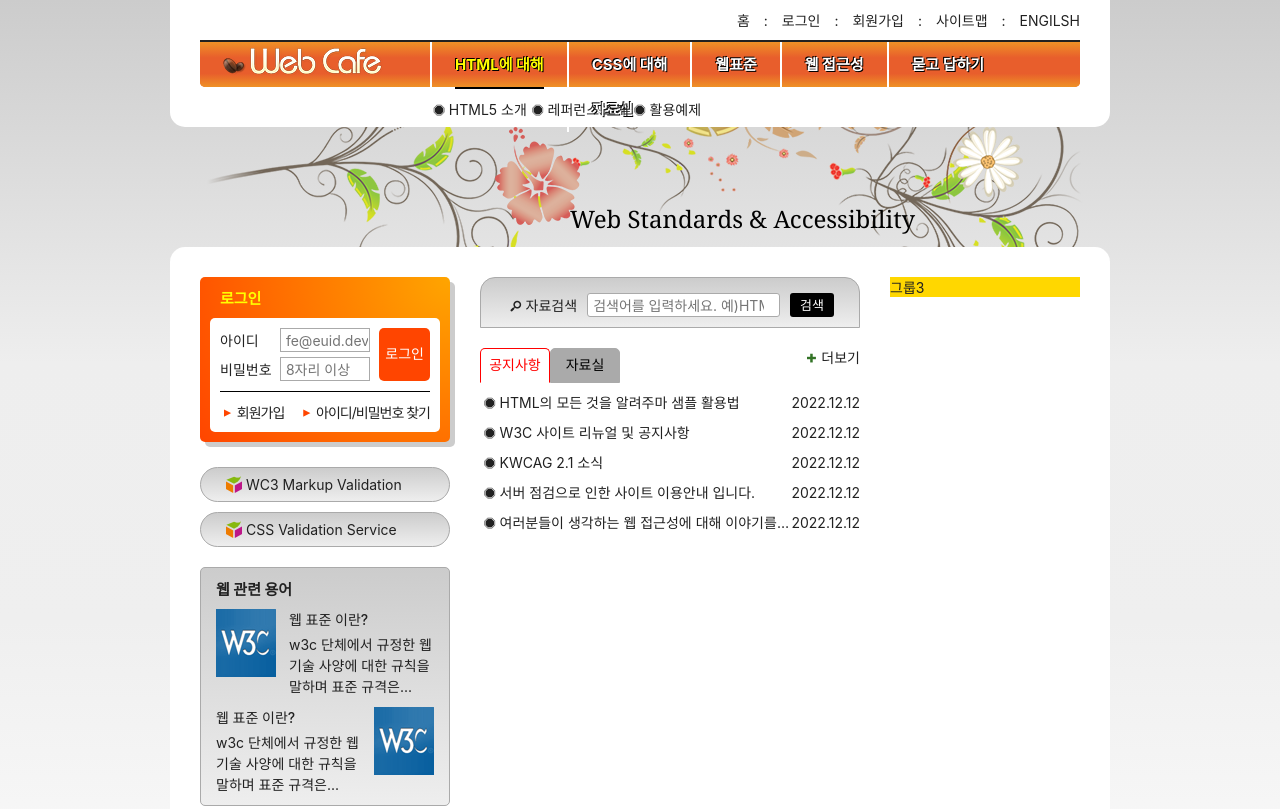
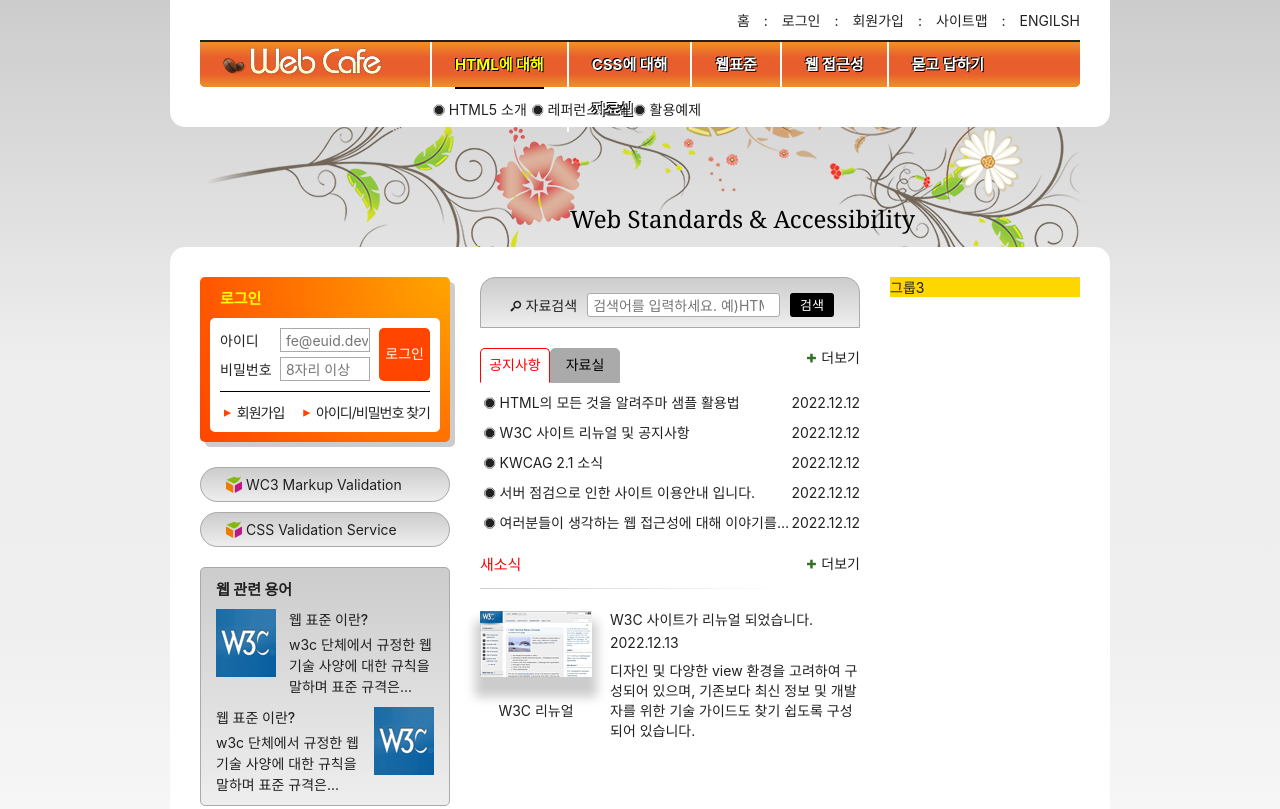
Before and after one commit to third-park/HTML5, a plain HTML site: page index.html in a window 1280 px wide. Shown: the top 809 px of the page. Drawn offline with Linux system fonts and the light colour scheme; a web font is replaced by a local one.

Commit message:
새소식 완성!

```diff
--- a/index.html
+++ b/index.html
@@ -10,8 +10,8 @@
     href="https://cdn.jsdelivr.net/gh/orioncactus/pretendard@v1.3.6/dist/web/static/pretendard.css" />
   <link rel="stylesheet" href="./styles/style.css" />
   <script src="./js/main.js" defer></script>
-  <!-- <script src="./js/jquery.min.js" defer></script>
-    <script src="./js/menu-tab.js" defer></script> -->
+  <script src="./js/jquery.min.js" defer></script>
+  <script src="./js/menu-tab.js" defer></script>
 </head>
 
 <body>
@@ -273,7 +273,25 @@
         </section>
 
       </div>
-
+      <section class="news">
+        <h2 class="news-title">새소식</h2>
+        <a href="/" class="news-link">
+          <article class="news-item">
+            <h3 class="news-item-title">W3C 사이트가 리뉴얼 되었습니다.</h3>
+            <time class="news-item-date" datetime="2022-12-13T09:30:28">2022.12.13</time>
+            <p class="news-item-brief">
+              디자인 및 다양한 view 환경을 고려하여 구성되어 있으며,
+              기존보다 최신 정보 및 개발자를 위한 기술 가이드도
+              찾기 쉽도록 구성되어 있습니다.
+            </p>
+            <figure class="news-item-thumbnail">
+              <img src="assets/news.gif" alt="W3C 사이트가 HTML5 발표 후 새롭게 리뉴얼 된 모습" />
+              <figcaption>W3C 리뉴얼</figcaption>
+            </figure>
+          </article>
+        </a>
+        <a href="/" class="icon-plus news-more more" title="새소식">더보기</a>
+      </section>
 
     </div>
     <div class="group group3">그룹3</div>
--- a/styles/style.css
+++ b/styles/style.css
@@ -557,6 +557,65 @@ body {
 .is-select.tab-panel {
   display: block;
 }
+/* 새소식 */
+.news {
+  margin-top: 20px;
+  position: relative;
+}
+
+.news::before {
+  content: "";
+  position: absolute;
+  top: 35px;
+  left: 0;
+  width: 80%;
+  height: 1px;
+  background: #aaa linear-gradient(to right, #ccc, #fff);
+}
+
+.news-link {
+  display: block;
+}
+
+.news-item {
+  margin-top: 35px;
+  padding-left: 130px;
+  position: relative;
+}
+
+.news-title {
+  font-size: 1.5rem;
+  font-weight: 500;
+  color: red;
+}
+
+.news-item-date {
+  display: block;
+  margin: 5px 0 10px;
+}
+
+.news-item-brief {
+  line-height: 20px;
+}
+
+.news-item-thumbnail {
+  position: absolute;
+  top: 2px;
+  left: 0;
+  text-align: center;
+}
+
+.news-item-thumbnail img {
+  box-shadow: 0 15px 10px 5px #ccc;
+  margin-bottom: 20px;
+}
+
+.news-more {
+  position: absolute;
+  top: -8px;
+  right: -8px;
+  padding: 8px;
+}
 /* 슬로건 */
 .slogan {
   background: skyblue;
```
